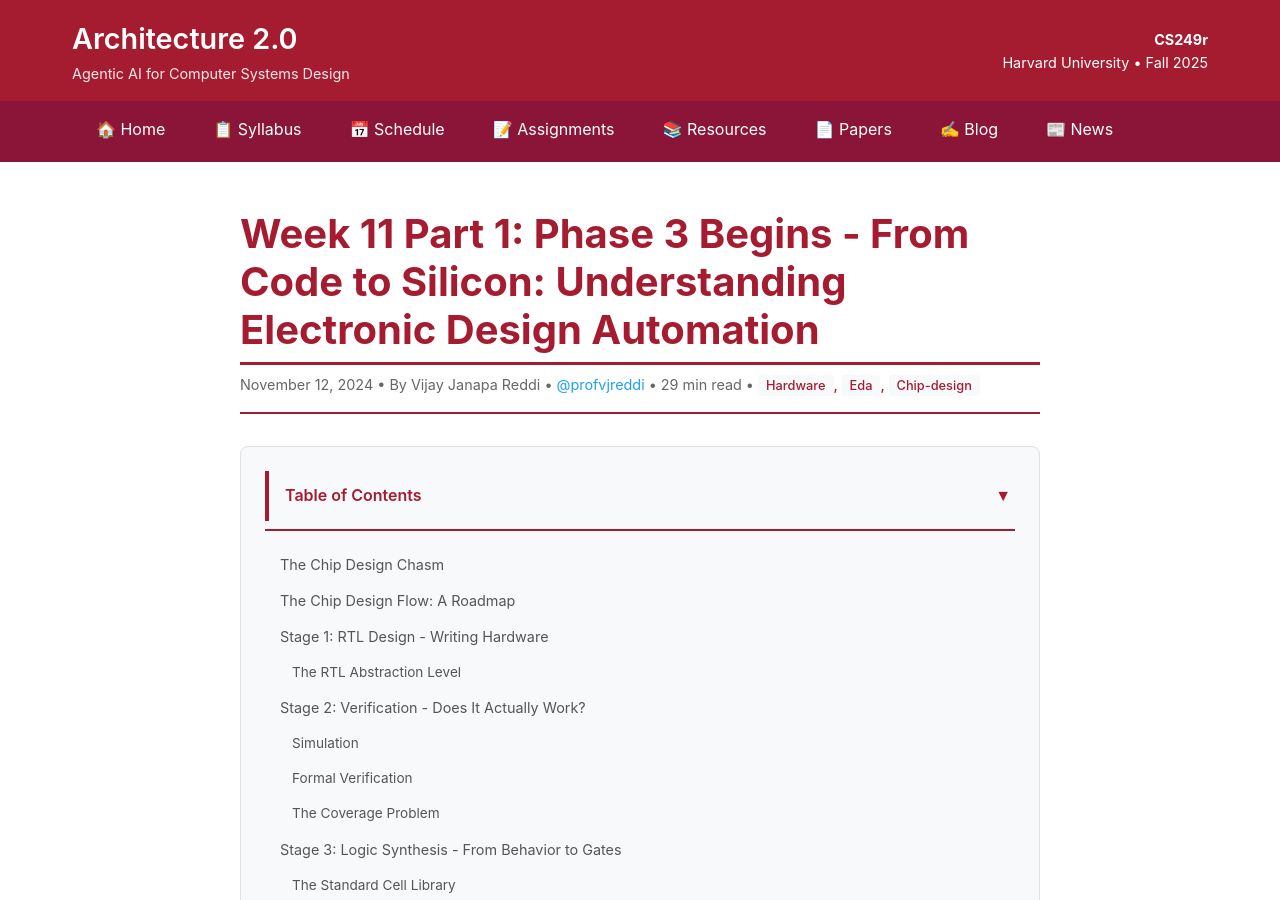
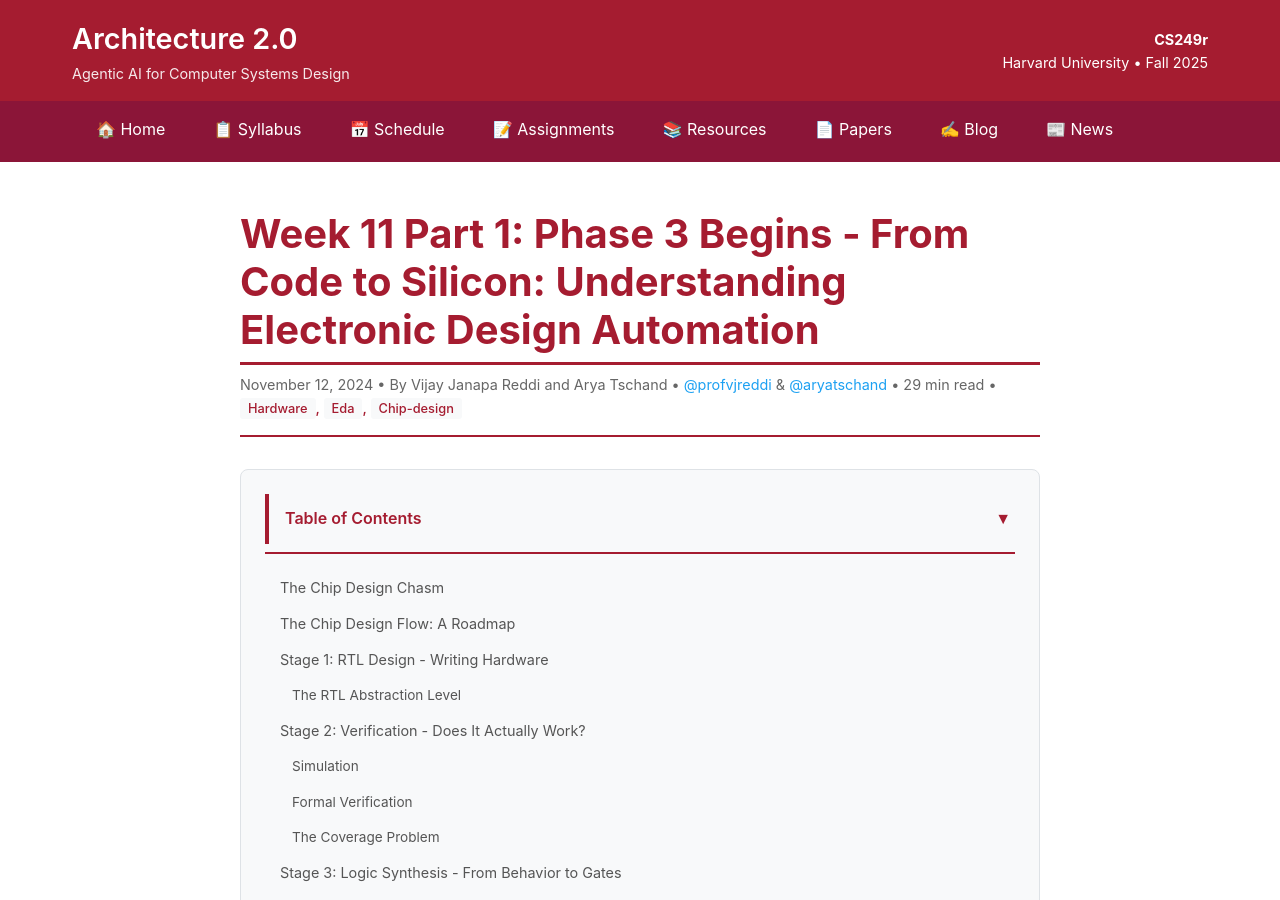
Before and after one commit to harvard-edge/cs249r_fall2025, a Jekyll site: the page built from _posts/2024-11-12-week-11-eda-fundamentals.md, in a window 1280 px wide and 900 px high. Built offline with Jekyll 4.4.1, drawn with Linux system fonts in a browser that asks for light colours; comment, search, counter and statistics services are not loaded.

Commit message:
Add Arya Tschand as co-author for Week 11

```diff
--- a/_posts/2024-11-12-week-11-eda-fundamentals.md
+++ b/_posts/2024-11-12-week-11-eda-fundamentals.md
@@ -2,7 +2,7 @@
 layout: post
 title: "Week 11 Part 1: Phase 3 Begins - From Code to Silicon: Understanding Electronic Design Automation"
 date: 2024-11-12
-author: "Vijay Janapa Reddi"
+author: "Vijay Janapa Reddi and Arya Tschand"
 categories: [hardware, eda, chip-design]
 permalink: /blog/2024/11/12/eda-fundamentals-code-to-silicon/
 ---
```
